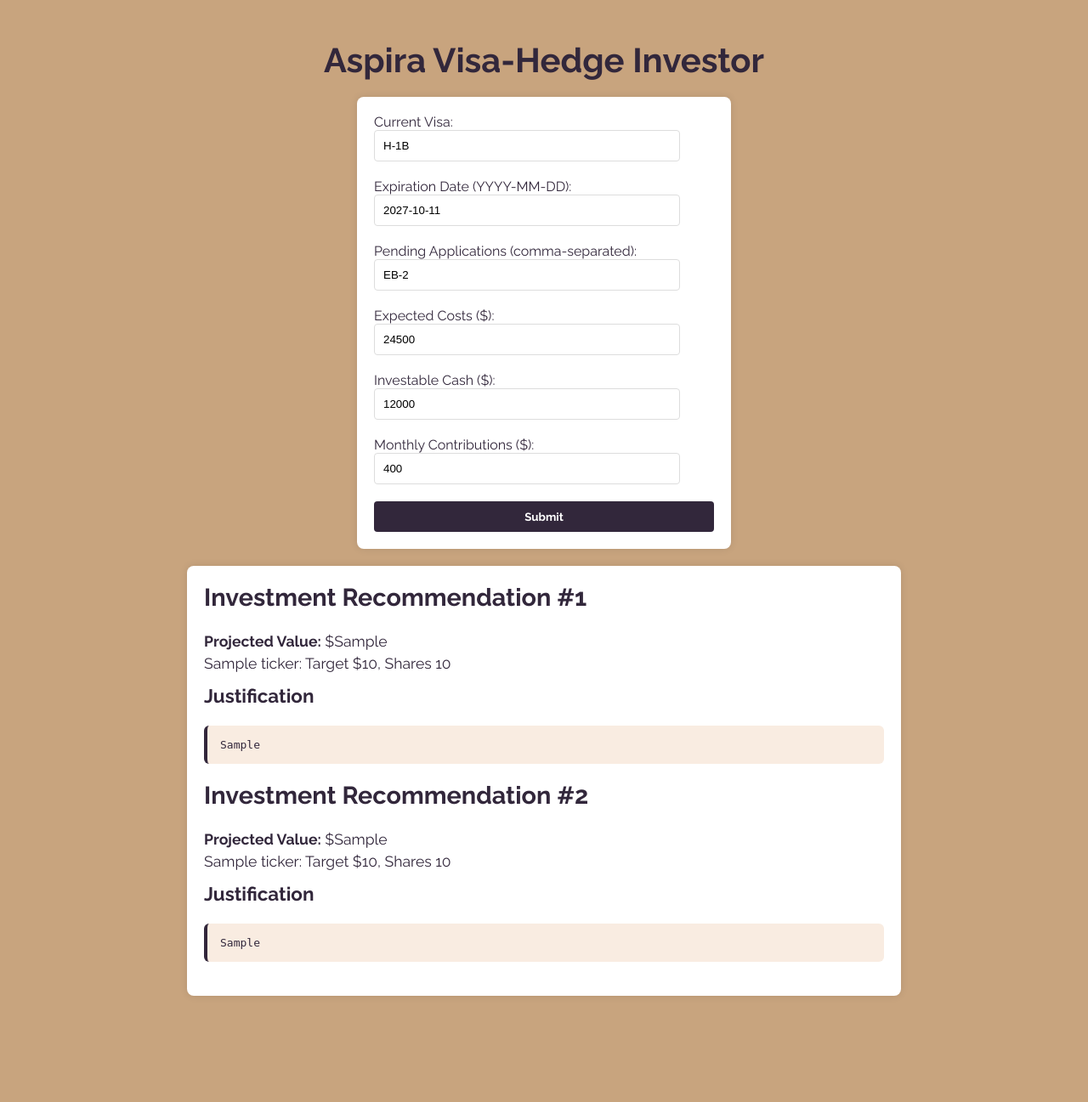
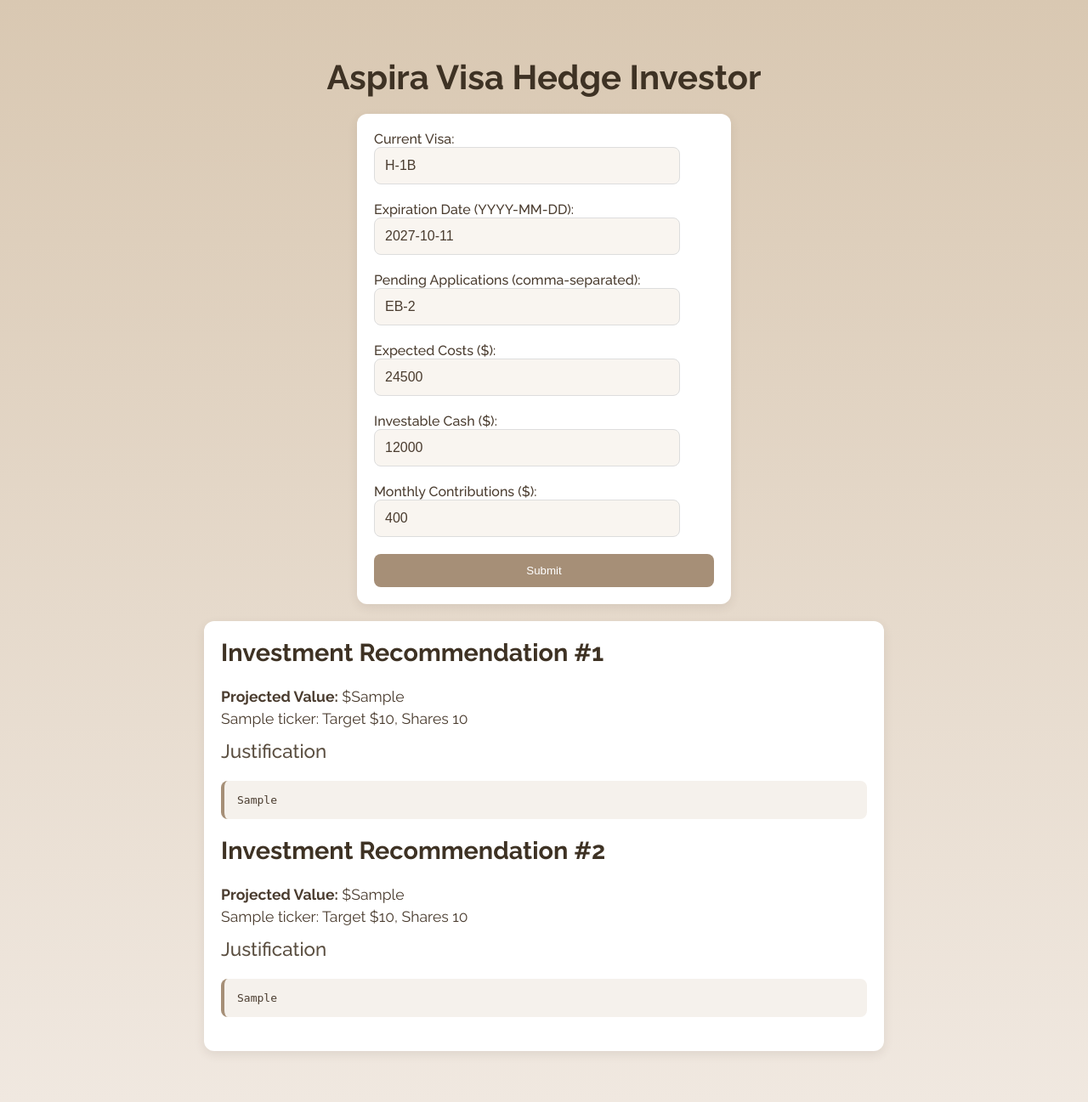
Before and after one commit to giomarcelom/aspira-mvp-hackathon-snowflake, a Flask app: template templates/index.html in a window 1280 px wide. Shown: the whole page at 85% size. Before the commit the page ends 1172 px from the top, so only its background shows below. Run offline with Flask 3, Linux system fonts and the light colour scheme; the template is opened without the code that fills it: most values are stand-ins (such as "Sample title", 1, 10 or a date in 2020).

Commit message:
Updated to match Aspira Tax Advisor aesthetics with Raleway, gradient background, and elegant output

```diff
--- a/templates/index.html
+++ b/templates/index.html
@@ -1,26 +1,108 @@
 <!DOCTYPE html>
-<html>
+<html lang="en">
 <head>
-    <title>Aspira Visa-Hedge Investor</title>
-    <link href="https://fonts.googleapis.com/css2?family=Raleway:wght@400;700&display=swap" rel="stylesheet">
+    <meta charset="UTF-8">
+    <meta name="viewport" content="width=device-width, initial-scale=1.0">
+    <title>Aspira Visa Hedge Investor</title>
+    <link rel="preconnect" href="https://fonts.googleapis.com">
+    <link rel="preconnect" href="https://fonts.gstatic.com" crossorigin>
+    <link href="https://fonts.googleapis.com/css2?family=Raleway:wght@300;400;500;700&display=swap" rel="stylesheet">
     <style>
-        body { font-family: 'Raleway', sans-serif; background-color: #C8A47E; color: #32273B; margin: 0; padding: 20px; }
-        h1 { color: #32273B; text-align: center; margin-bottom: 20px; font-size: 2.5em; }
-        form { background-color: #FFFFFF; padding: 20px; border-radius: 8px; box-shadow: 0 0 10px rgba(0,0,0,0.1); max-width: 400px; margin: 0 auto 20px auto; }
-        label { display: block; margin-bottom: 10px; font-weight: 500; }
-        input { width: 90%; padding: 10px; margin-bottom: 10px; border: 1px solid #ddd; border-radius: 4px; box-sizing: border-box; }
-        button { background-color: #32273B; color: #fff; padding: 10px; border: none; border-radius: 4px; cursor: pointer; width: 100%; font-family: 'Raleway', sans-serif; font-weight: 700; }
-        button:hover { background-color: #4A3C56; }
-        .output-section { background-color: #FFFFFF; padding: 20px; border-radius: 8px; box-shadow: 0 0 10px rgba(0,0,0,0.1); max-width: 800px; margin: 20px auto; }
-        .strategy-container { margin-bottom: 20px; }
-        h2 { color: #32273B; margin-top: 0; font-size: 1.8em; }
-        h3 { color: #32273B; margin-top: 15px; font-size: 1.4em; }
-        p { margin: 5px 0; color: #32273B; font-size: 1.1em; }
-        pre { background-color: #F9ECE1; padding: 15px; border-radius: 6px; overflow-x: auto; white-space: pre-wrap; color: #32273B; font-size: 1em; border-left: 4px solid #32273B; }
+        body {
+            font-family: 'Raleway', sans-serif;
+            max-width: 800px;
+            margin: 0 auto;
+            padding: 40px 20px;
+            background: linear-gradient(to bottom, #d9c8b2, #f0e8e0);
+            color: #4a3c2f;
+        }
+        h1 {
+            font-size: 2.5em;
+            font-weight: 700;
+            margin-bottom: 20px;
+            color: #3e3224;
+            text-align: center;
+        }
+        form {
+            background-color: #ffffff;
+            padding: 20px;
+            border-radius: 12px;
+            box-shadow: 0 4px 12px rgba(74, 60, 47, 0.1);
+            max-width: 400px;
+            margin: 0 auto 20px auto;
+        }
+        label {
+            display: block;
+            margin-bottom: 10px;
+            font-weight: 500;
+        }
+        input {
+            width: 90%;
+            padding: 12px;
+            margin-bottom: 10px;
+            border: 1px solid #ddd;
+            border-radius: 8px;
+            box-sizing: border-box;
+            font-size: 1em;
+            color: #4a3c2f;
+            background: #f9f5f0;
+        }
+        button {
+            padding: 12px;
+            background: #a68f77;
+            color: white;
+            border: none;
+            border-radius: 8px;
+            cursor: pointer;
+            font-weight: 500;
+            width: 100%;
+            transition: background 0.2s;
+        }
+        button:hover {
+            background: #8f7a62;
+        }
+        .output-section {
+            background: #ffffff;
+            border-radius: 12px;
+            padding: 20px;
+            box-shadow: 0 4px 12px rgba(74, 60, 47, 0.1);
+            margin-bottom: 20px;
+        }
+        .strategy-container {
+            margin-bottom: 20px;
+        }
+        h2 {
+            color: #3e3224;
+            margin-top: 0;
+            font-size: 1.8em;
+            font-weight: 700;
+        }
+        h3 {
+            color: #5a4e40;
+            margin-top: 15px;
+            font-size: 1.4em;
+            font-weight: 500;
+        }
+        p {
+            margin: 5px 0;
+            color: #4a3c2f;
+            font-size: 1.1em;
+            font-weight: 400;
+        }
+        pre {
+            background-color: #f5f1ec;
+            padding: 15px;
+            border-radius: 8px;
+            overflow-x: auto;
+            white-space: pre-wrap;
+            color: #4a3c2f;
+            font-size: 1em;
+            border-left: 4px solid #a68f77;
+        }
     </style>
 </head>
 <body>
-    <h1>Aspira Visa-Hedge Investor</h1>
+    <h1>Aspira Visa Hedge Investor</h1>
     <form method="post">
         <label>Current Visa: <input type="text" name="current_visa" value="H-1B" required></label>
         <label>Expiration Date (YYYY-MM-DD): <input type="text" name="expiration_date" value="2027-10-11" required></label>
```
